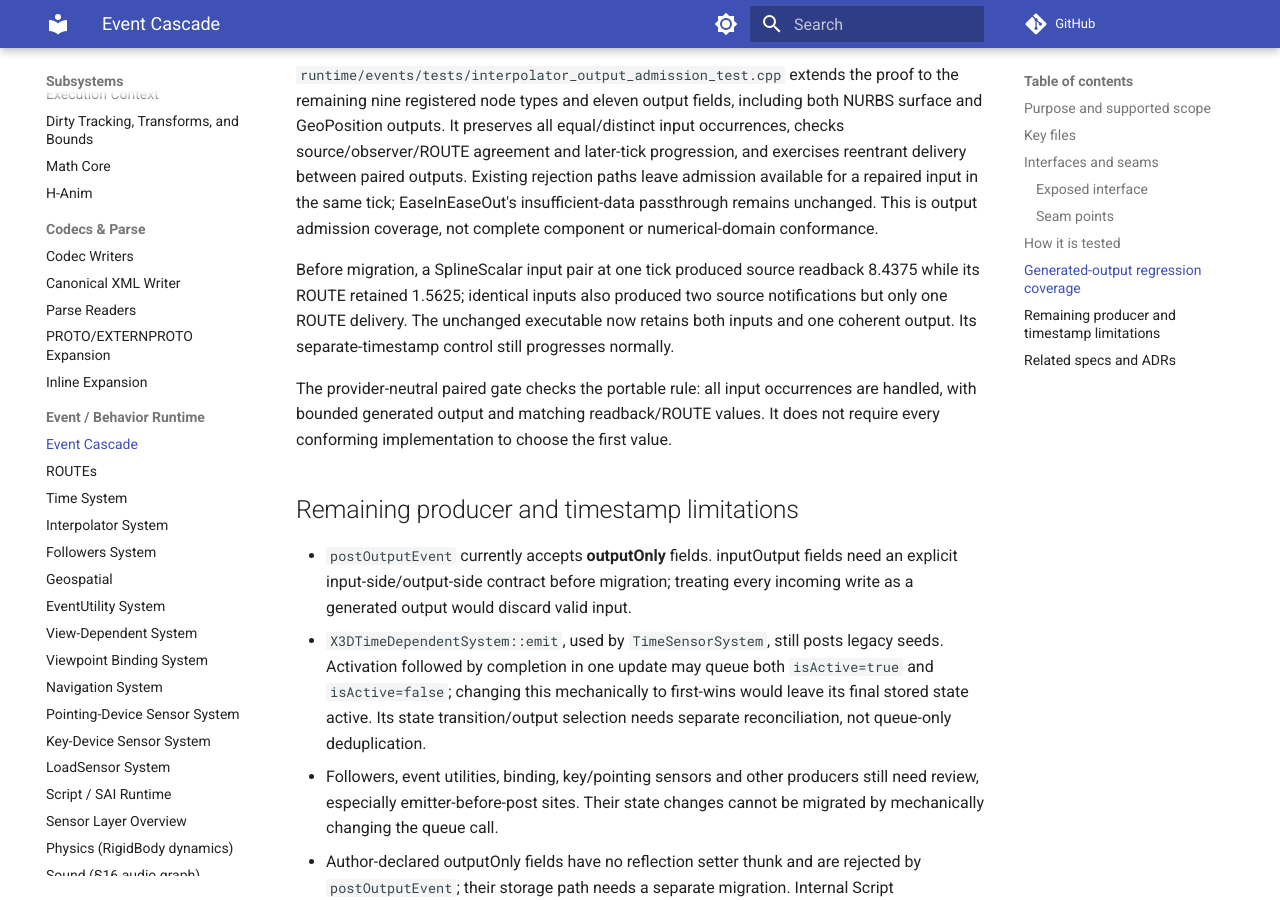
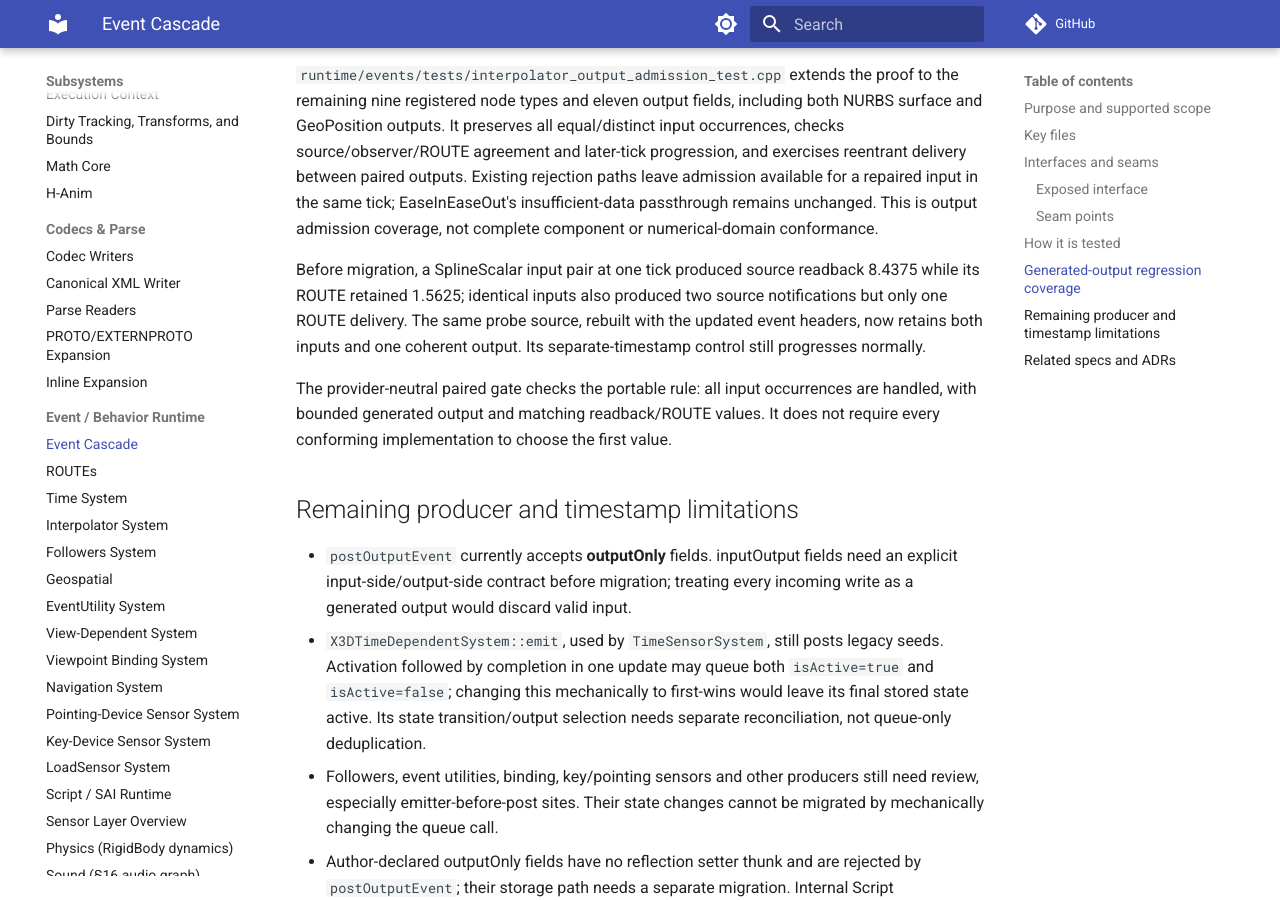
Before and after one commit to delta9000/x3d-cpp, an MkDocs documentation site: the page built from docs/wiki/subsystems/event-cascade.md, in a window 1280 px wide and 900 px high, scrolled down 4240 px. Built offline with MkDocs 1.6.1 and Material for MkDocs 9.7.7, drawn with Linux system fonts in a browser that asks for light colours; comment, search, counter and statistics services are not loaded.

Commit message:
Clarify that the admission probe was rebuilt from unchanged source
Distinguish the reproduced program from its old and new binaries. Independent review found no production or test corrections; compiled inputs remain identical to 9961973.

```diff
--- a/docs/wiki/subsystems/event-cascade.md
+++ b/docs/wiki/subsystems/event-cascade.md
@@ -199,7 +199,7 @@ admission coverage, not complete component or numerical-domain conformance.
 
 Before migration, a SplineScalar input pair at one tick produced source readback
 8.4375 while its ROUTE retained 1.5625; identical inputs also produced two source
-notifications but only one ROUTE delivery. The unchanged executable now retains
+notifications but only one ROUTE delivery. The same probe source, rebuilt with the updated event headers, now retains
 both inputs and one coherent output. Its separate-timestamp control still
 progresses normally.
 
```
